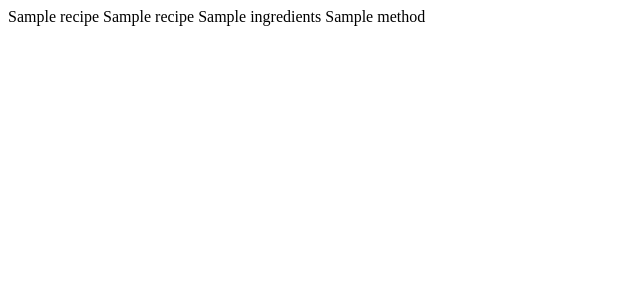
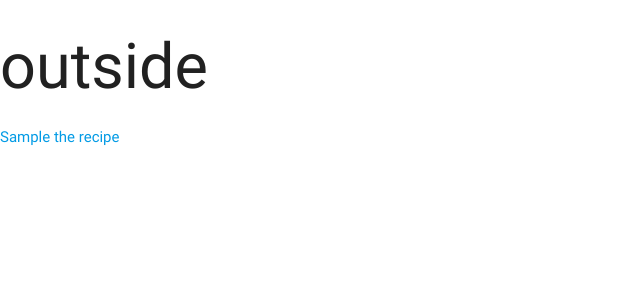
Before and after one commit to Code-Institute-Submissions/marcuscistudent-recipe-book, a Flask app: page / in a window 1280 px wide. Shown: the top 300 px of the page, without its empty margins (0-640 px from the left). Run offline with Flask 2, Linux system fonts and the light colour scheme; a database or web service that is not in the repository returns one stand-in record (values such as "Sample title"); some libraries are stand-ins or nearby versions.

Commit message:
added categories with links

```diff
--- a/app.py
+++ b/app.py
@@ -17,7 +17,7 @@ mongo = PyMongo(app)
 @app.route('/get_recipes')
 def get_recipes():
     return render_template("recipes.html",
-    recipes=mongo.db.Recipes.find())
+    recipes=mongo.db.the_recipes.find())
 
 
 
--- /dev/null
+++ b/templates/base.html
@@ -0,0 +1,24 @@
+<!DOCTYPE html>
+<html>
+
+<head>
+
+    <link href="https://fonts.googleapis.com/icon?family=Material+Icons" rel="stylesheet">
+    <link rel="stylesheet" href="https://cdnjs.cloudflare.com/ajax/libs/materialize/0.100.2/css/materialize.min.css">
+
+
+</head>
+
+<body>
+    <h1>outside</h1>
+    {% block content %} {% endblock %}
+
+    <script src="https://cdnjs.cloudflare.com/ajax/libs/jquery/3.2.1/jquery.min.js"></script>
+    <script src="https://cdnjs.cloudflare.com/ajax/libs/materialize/0.100.2/js/materialize.min.js"></script>
+    <script type="text/javascript">
+
+    </script>
+
+</body>
+
+</html>
--- a/templates/recipes.html
+++ b/templates/recipes.html
@@ -1,15 +1,18 @@
-<!DOCTYPE html>
-<html>
-    <head>
+{% extends 'base.html' %}
+{% block content %}
 
-    </head>
 
-    <body>
+
+
         {% for recipe in recipes %}
-        {{recipe.recipe_name}}
-        {{recipe.category_name}}
-        {{recipe.ingredients}}
-        {{recipe.method}}
+
+
+
+
+<div>
+
+<a href='#'>{{recipe.category_name}}</a>
+
+</div>
         {% endfor %}
-    </body>
-</html>
+{% endblock %}
```
